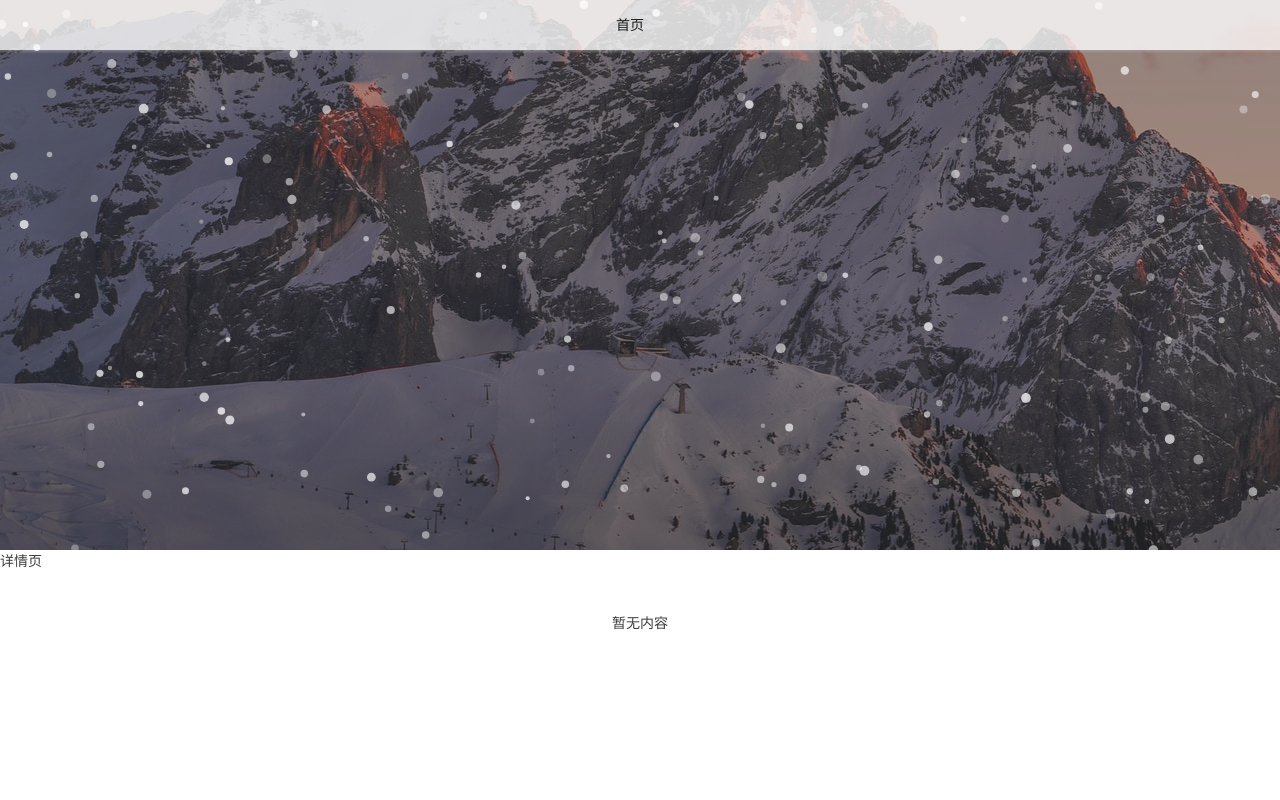
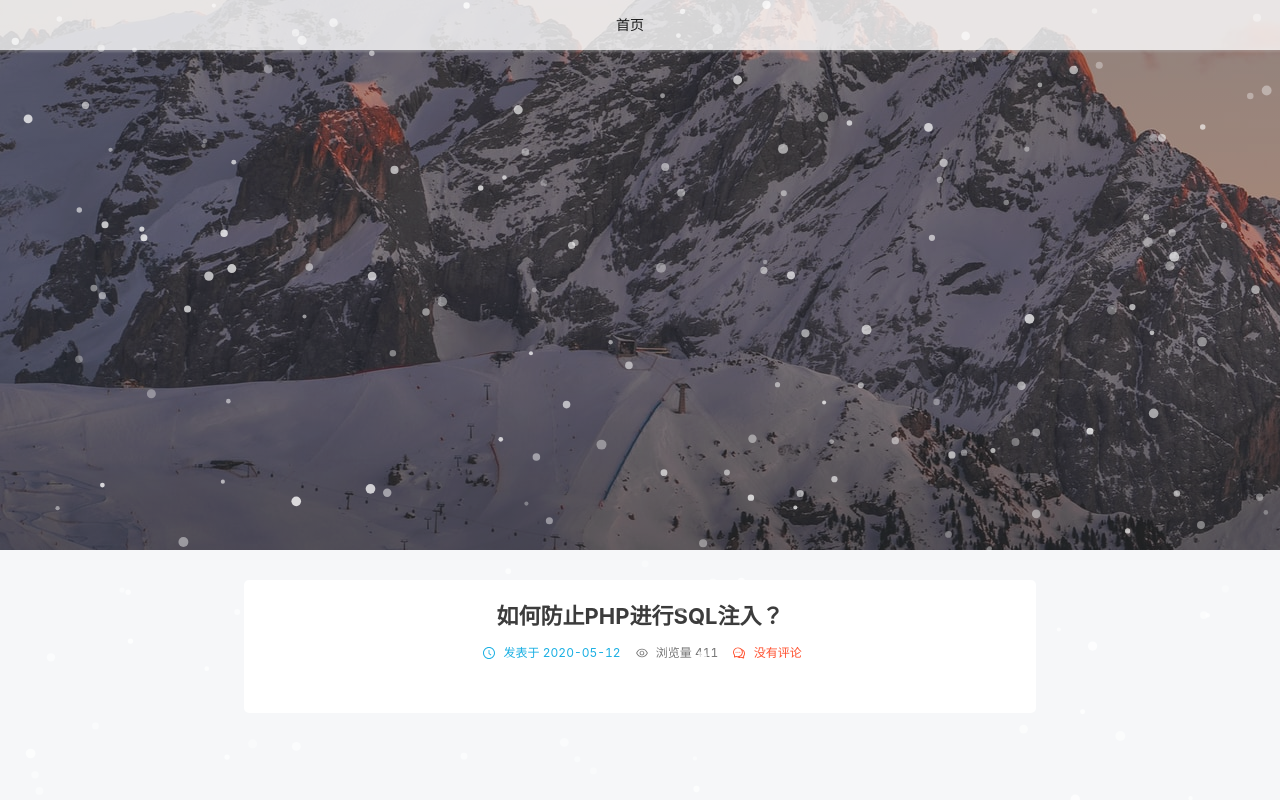
Before and after one commit to zcs02468/site, a React app in the folder client/: page /detail in a window 1280 px wide. Shown: the top 800 px of the page. Built offline with nearby package versions, Linux system fonts and the light colour scheme; no server answers.

Commit message:
添加详情页页面 tsx

```diff
--- a/client/src/page/detail/index.tsx
+++ b/client/src/page/detail/index.tsx
@@ -1,12 +1,36 @@
 import React, { Component } from "react";
-
+import { ClockCircleOutlined, EyeOutlined, CommentOutlined } from "@ant-design/icons";
+import "./style.scss";
 
 class DetailPage extends Component {
     render() {
         return (
-            <div>详情页</div>
-        )
+            <div className="detail-page">
+                <div className="content-wrap">
+                    <div className="post">
+                        <header className="post-header">
+                            <h1>如何防止PHP进行SQL注入？</h1>
+                            <div className="post-meta">
+                                <span className="time">
+                                    <ClockCircleOutlined /> 发表于 <time>2020-05-12</time>
+                                </span>
+                                <span className="look">
+                                    <EyeOutlined /> 浏览量 411
+                                </span>
+                                <span className="interactionCount">
+                                    <a className="discussionUrl" href="https://www.luymm.com/archives/402/#comments">
+                                        <CommentOutlined /> 没有评论
+                                    </a>
+                                </span>
+                            </div>
+                        </header>
+                        <div className="post-content"></div>
+                        <header className="post-footer"></header>
+                    </div>
+                </div>
+            </div>
+        );
     }
 }
 
-export default DetailPage
+export default DetailPage;
--- a/client/src/page/detail/style.scss
+++ b/client/src/page/detail/style.scss
@@ -0,0 +1,40 @@
+.detail-page {
+    background: #f5f7f9;
+    min-height: 720px;
+    display: flex;
+    // align-items: center;
+    justify-content: center;
+}
+
+.content-wrap {
+    width: 792px;
+    height: 100%;
+    background: #fff;
+    padding: 20px;
+    border-radius: 5px;
+    margin-top: 30px;
+    .post-header {
+        text-align: center;
+        h1 {
+            font-size: 22px;
+            font-weight: 700;
+            line-height: 1.5;
+        }
+        .post-meta {
+            font-size: 12px;
+            margin-bottom: 30px;
+            color: #666;
+            span {
+                margin: 0 5px;
+            }
+            .time {
+                color: #00a7e0;
+            }
+            .interactionCount {
+                a {
+                    color: #ff3f1a;
+                }
+            }
+        }
+    }
+}
```
Also changed, not shown: client/src/components/Iconfont/index.tsx (added, +7 -0 lines).
